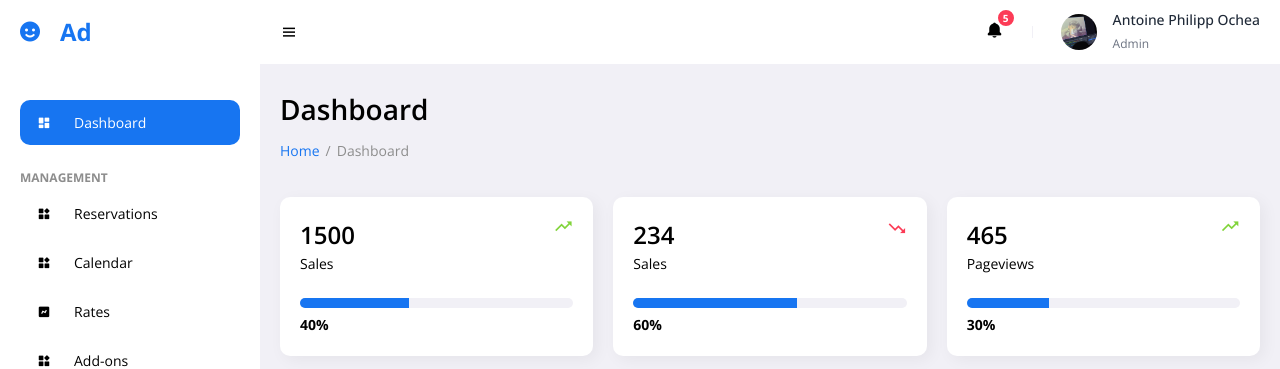
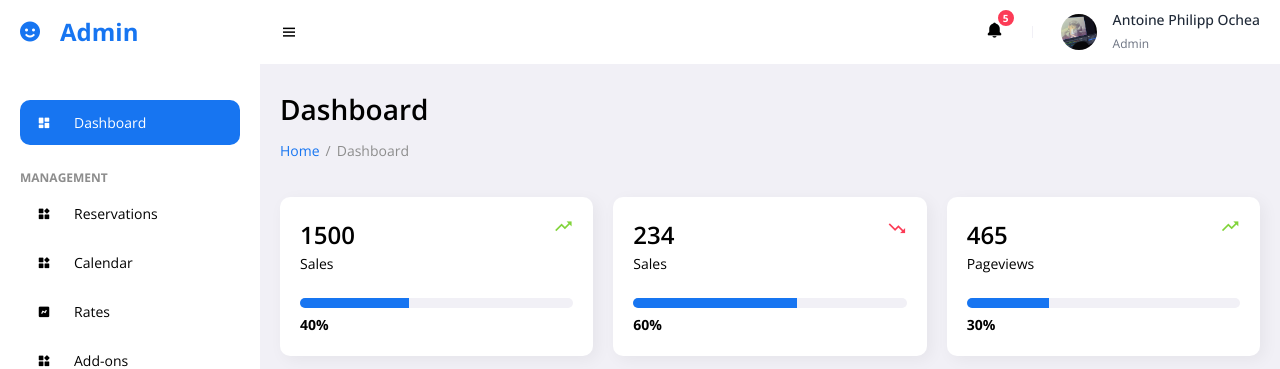
Before and after one commit to Anoncasphil/lobianofarm, a PHP site: page / in a window 1280 px wide. Shown: the top 369 px of the page. Run offline with PHP 8.4, Linux system fonts and the light colour scheme; some libraries are stand-ins or nearby versions.

Commit message:
title and brand

```diff
--- a/index.php
+++ b/index.php
@@ -7,14 +7,14 @@
 	<link href='https://unpkg.com/boxicons@2.0.9/css/boxicons.min.css' rel='stylesheet'>
 	<link rel="stylesheet" href="styles/style.css">
 
-	<title>AdminSite</title>
+	<title>Admin</title>
 </head>
 <body>
 
 	<!-- SIDEBAR -->
 	<section id="sidebar">
 
-	<a href="#" class="brand"><i class='bx bxs-smile icon'></i>Ad</a>
+	<a href="#" class="brand"><i class='bx bxs-smile icon'></i>Admin</a>
 
 		<ul class="side-menu">
 			<li class="active"><a href="index.php" class="active"><i class='bx bxs-dashboard icon' ></i> Dashboard</a></li>
```
